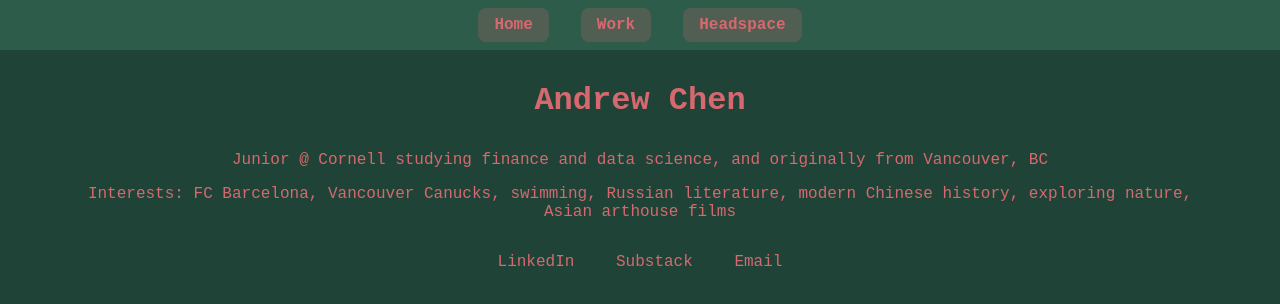
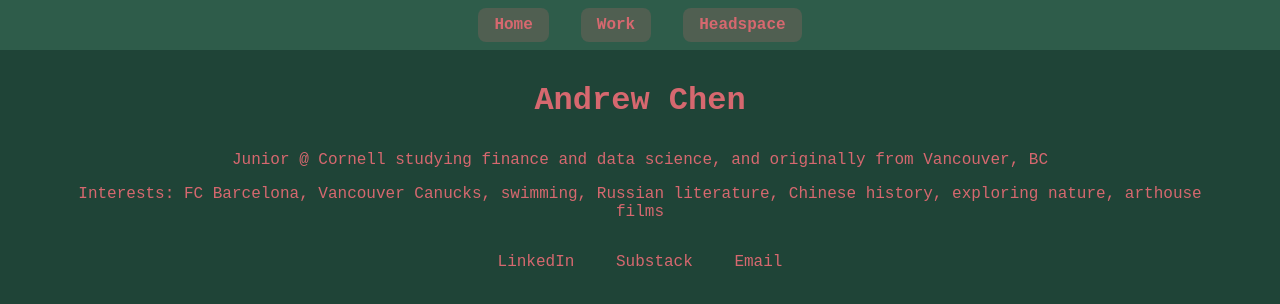
Before and after one commit to xeroxandrew/website, a plain HTML site: page index.html in a window 1280 px wide. Drawn offline with Linux system fonts and the light colour scheme.

Commit message:
working on website

```diff
--- a/index.html
+++ b/index.html
@@ -19,7 +19,7 @@
 
   <h1>Andrew Chen</h1>
   <p>Junior @ Cornell studying finance and data science, and originally from Vancouver, BC</p>
-  <p>Interests: FC Barcelona, Vancouver Canucks, swimming, Russian literature, modern Chinese history, exploring nature, Asian arthouse films</p>
+  <p>Interests: FC Barcelona, Vancouver Canucks, swimming, Russian literature,  Chinese history, exploring nature, arthouse films</p>
 
   <footer>
     <a href="https://www.linkedin.com/in/andrewchen3/">LinkedIn</a>
```
